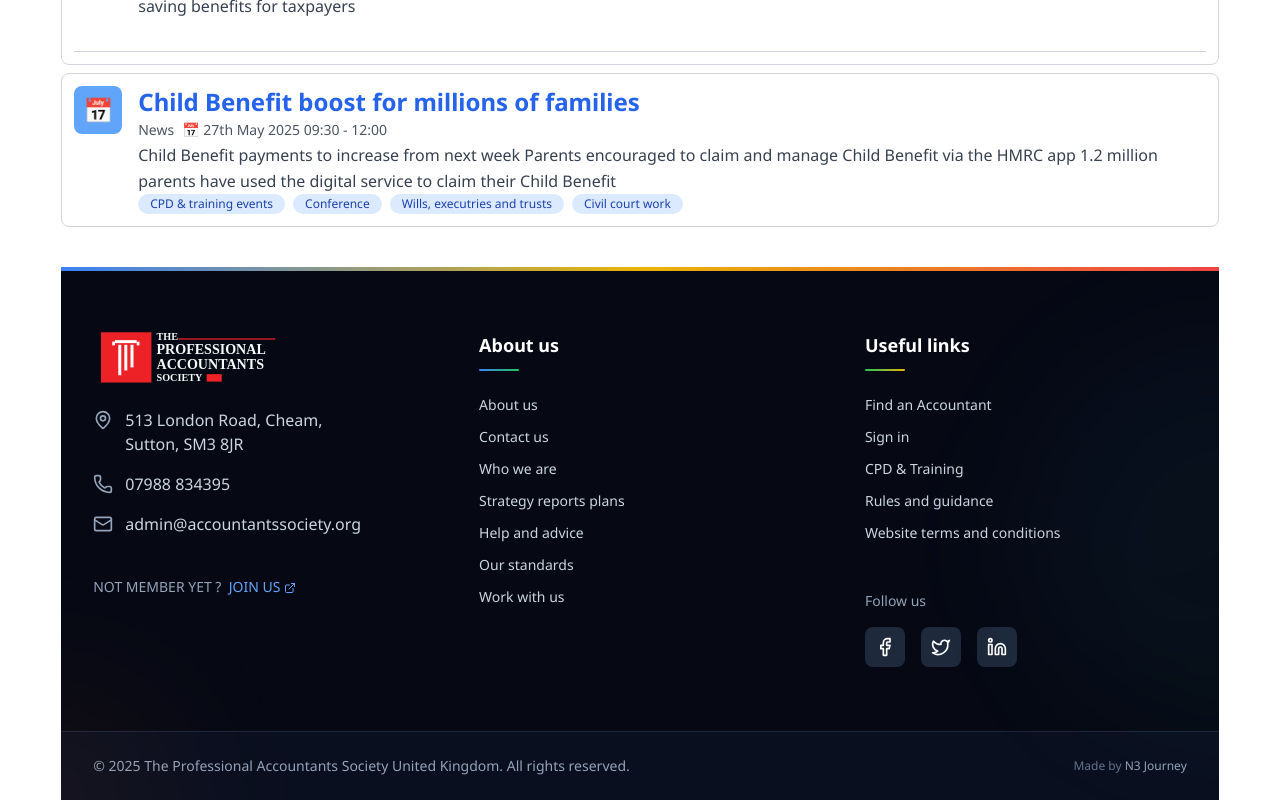
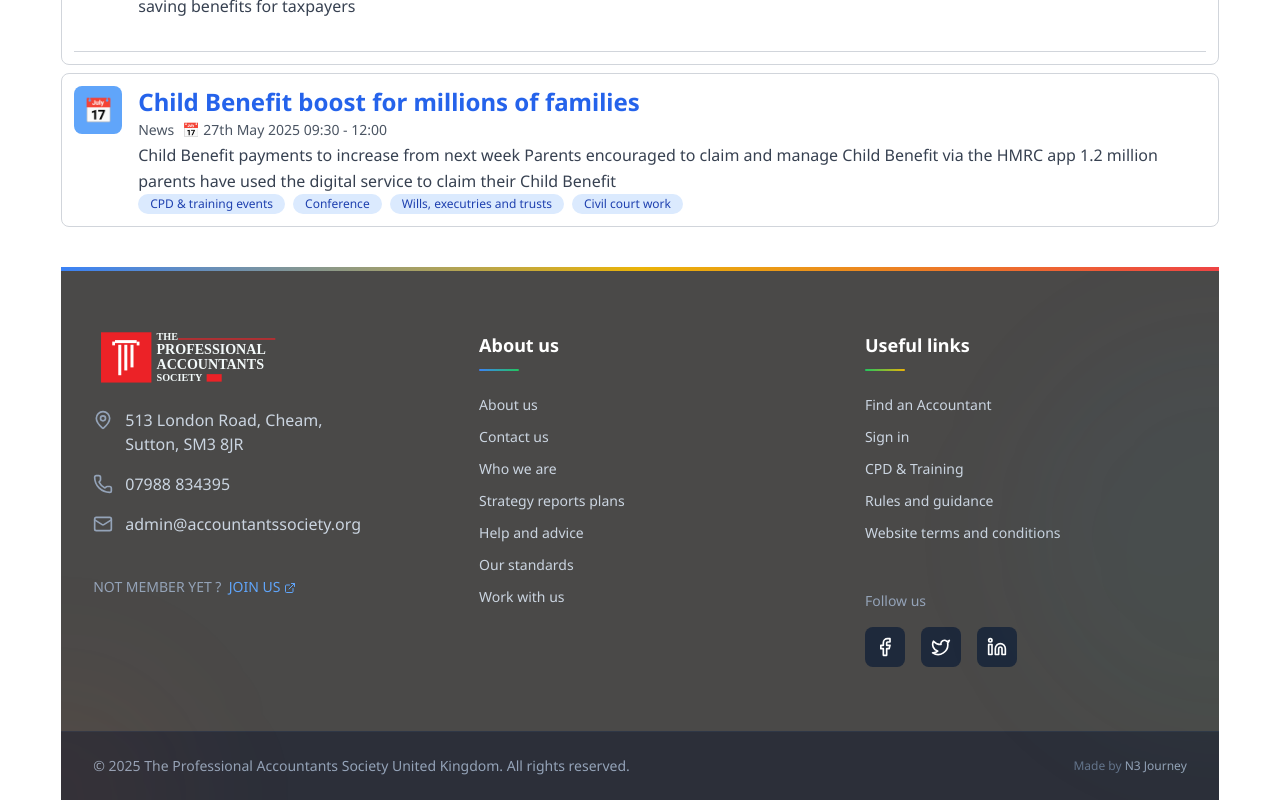
Before and after one commit to Nasir-1310/Accountant-Society-UK, a Next.js app in the folder Client/: page / in a window 1280 px wide. Shown: the part 1456-2256 px from the top of the page. Built offline with nearby package versions, Linux system fonts and the light colour scheme.

Commit message:
footer bg changed

```diff
--- a/Client/src/components/Footer.tsx
+++ b/Client/src/components/Footer.tsx
@@ -43,7 +43,7 @@ const Footer: React.FC = () => {
     <Container>
 
 
-    <footer  className="bg-[#060914] text-white relative overflow-hidden mx-0">
+    <footer  className="bg-[#4a4948] text-white relative overflow-hidden mx-0">
       {/* Decorative top border */}
       <div className="absolute top-0 left-0 right-0 h-1 bg-gradient-to-r from-blue-500 via-green-500 via-yellow-500 to-red-500"></div>
 
```
